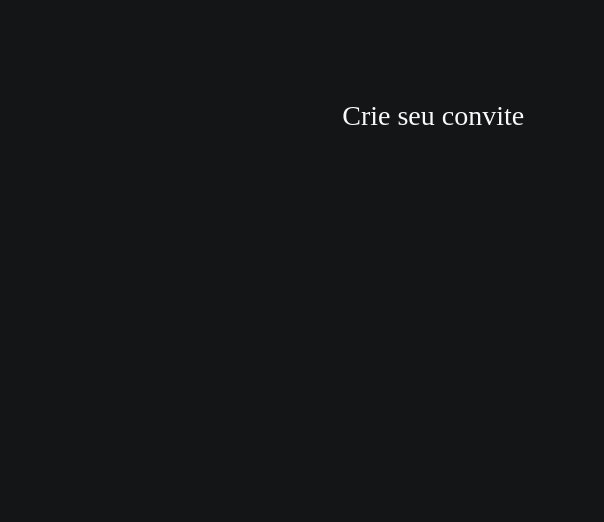
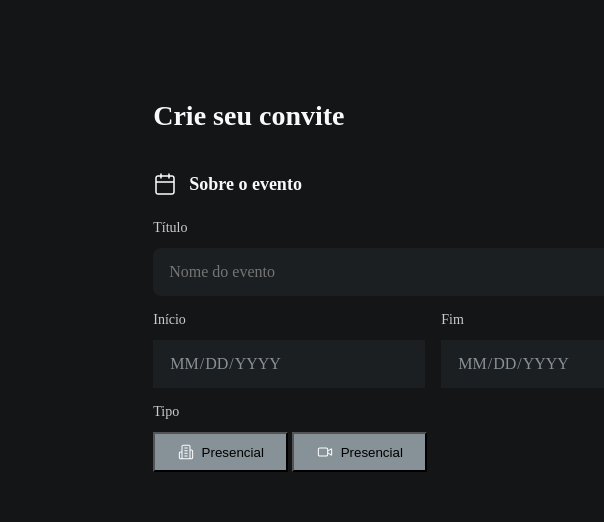
Before and after one commit to wemersonmatheuss/convite-evento, a plain HTML site: page index.html in a window 1280 px wide. Shown: the top 522 px of the page, 430-1034 px from the left. Drawn offline with Linux system fonts and the light colour scheme.

Commit message:
estilizando o formulario sobre o evento

```diff
--- a/index.html
+++ b/index.html
@@ -26,10 +26,50 @@
 
         <main>
            <div class="main-container">
-                <div class="titulo">
+                <div class="title">
                     <h1>Crie seu convite</h1>
                 </div>
 
+                <form method="post" enctype="multipart/form-data">
+                    <fieldset class="invitation">
+                        <legend>
+                            <img src="./assets/icons/calendar.svg" alt="">
+                            Sobre o evento
+                        </legend>
+
+                        <div class="input-wrapper">
+                            <label for="title">Título</label>
+                            <input type="text" id="title" placeholder="Nome do evento">
+                        </div>
+
+                        <div class="date-wrapper">
+                            <div class="date-flex">
+                                <label for="date">Início</label>
+                                <input type="date" id="date">
+                            </div>
+                            <div class="date-flex">
+                                <label for="end">Fim</label>
+                                <input type="date" id="end">
+                            </div>
+                        </div>
+
+                        <div class="type-wrapper">
+                            <div class="type-flex">
+                                <label for="type">Tipo</label>
+                                <div class="input-button">
+                                    <button type="button" id="type">
+                                        <img src="./assets/icons/building-2.svg" alt="">
+                                        <span>Presencial</span>
+                                    </button>
+                                    <button type="button" id="type">
+                                        <img src="./assets/icons/video.svg" alt="">
+                                        <span>Presencial</span>
+                                    </button>
+                                </div>
+                            </div>
+                        </div>
+                    </fieldset>
+                </form>
             </div>
         </main>
     </div>
--- /dev/null
+++ b/styles/fields/input.css
@@ -0,0 +1,111 @@
+.input-wrapper {
+    display: flex;
+    flex-direction: column;
+    gap: 0.75rem;
+
+    margin-top: 1.5rem;
+}
+
+.input-wrapper label {
+    font: var(--open-font-family);
+    font-size: 0.875rem;
+    font-weight: 400;
+    color: var(--text-body);
+}
+
+.input-wrapper input {
+    width: 35rem;
+    height: 3rem;
+
+    padding-inline: 1rem;
+    background-color: var(--input-base);
+    border: none;
+    border-radius: 0.5rem;
+
+    font: var(--open-font-family);
+    font-size: 1rem;
+    color: var(--input-placeholder);
+}
+
+.date-wrapper {
+    display: flex;
+    gap: 1rem;
+
+    margin-top: 1rem;
+}
+
+.date-wrapper .date-flex {
+    display: flex;
+    flex-direction: column;
+    gap: 0.75rem;
+}
+
+.date-wrapper .date-flex label {
+    font: var(--open-font-family);
+    font-size: 0.875rem;
+    font-weight: 400;
+    color: var(--text-body);
+}
+
+.date-wrapper .date-flex input {
+    width: 17rem;
+    height: 3rem;
+    padding: 1rem;
+
+    background-color: var(--input-base);
+    border: none;
+
+    font: var(--open-font-family);
+    font-size: 1rem;
+    font-weight: 400;
+    color: var(--input-placeholder);
+
+    text-transform: uppercase;
+
+}
+
+input[type="date"]::-webkit-calendar-picker-indicator {
+    display: none;
+    -webkit-appearance: none;
+}
+
+
+.type-wrapper {
+    margin-top: 1rem;
+}
+
+.type-wrapper .type-flex {
+    display: flex;
+    flex-direction: column;
+    gap: 0.75rem;
+}
+
+.type-wrapper .type-flex label {
+    font: var(--open-font-family);
+    font-size: 0.875rem;
+    font-weight: 400;
+    color: var(--text-body);
+}
+
+.type-wrapper .type-flex .input-button {
+    display: flex;
+    gap: 0.25rem;
+}
+
+.type-wrapper .type-flex .input-button button {
+    width: 8.440rem;
+    height: 2.5rem;
+    display: flex;
+    align-items: center;
+    justify-content: center;
+
+    padding: 0.25;
+    gap: 0.5rem;
+
+    background-color: var(--input-placeholder);
+}
+
+.type-wrapper .type-flex .input-button button img {
+    width: 1rem;
+    height: 1rem;
+}
--- /dev/null
+++ b/styles/form.css
@@ -0,0 +1,32 @@
+@import url(./fields/input.css);
+
+form {
+    margin-top: 2.5rem;
+
+}
+
+fieldset {
+    display: flex;
+    flex-direction: column;
+
+    border: none;
+}
+
+legend {
+    display: flex;
+    align-items: center;
+    gap: 0.75rem;
+
+    font: var(text-heading-sm);
+    font-size: 1.125rem;
+    font-weight: bold;
+    line-height: 1.25rem;
+
+    color: var(--text-heading);
+
+}
+
+legend img {
+    width: 1.5rem;
+    height: 1.5rem;
+}
--- a/styles/index.css
+++ b/styles/index.css
@@ -1,2 +1,3 @@
 @import url(./global.css);
 @import url(./layout.css);
+@import url(./form.css);
--- a/styles/layout.css
+++ b/styles/layout.css
@@ -26,8 +26,9 @@ main .main-container {
     padding-block: 5rem;
 }
 
-main .main-container .titulo h1 {
+main .main-container .title h1 {
     font: var(--text-heading-md);
     font-size: 1.75rem;
+    font-weight: bold;
     color: var(--text-heading);
 }
```
